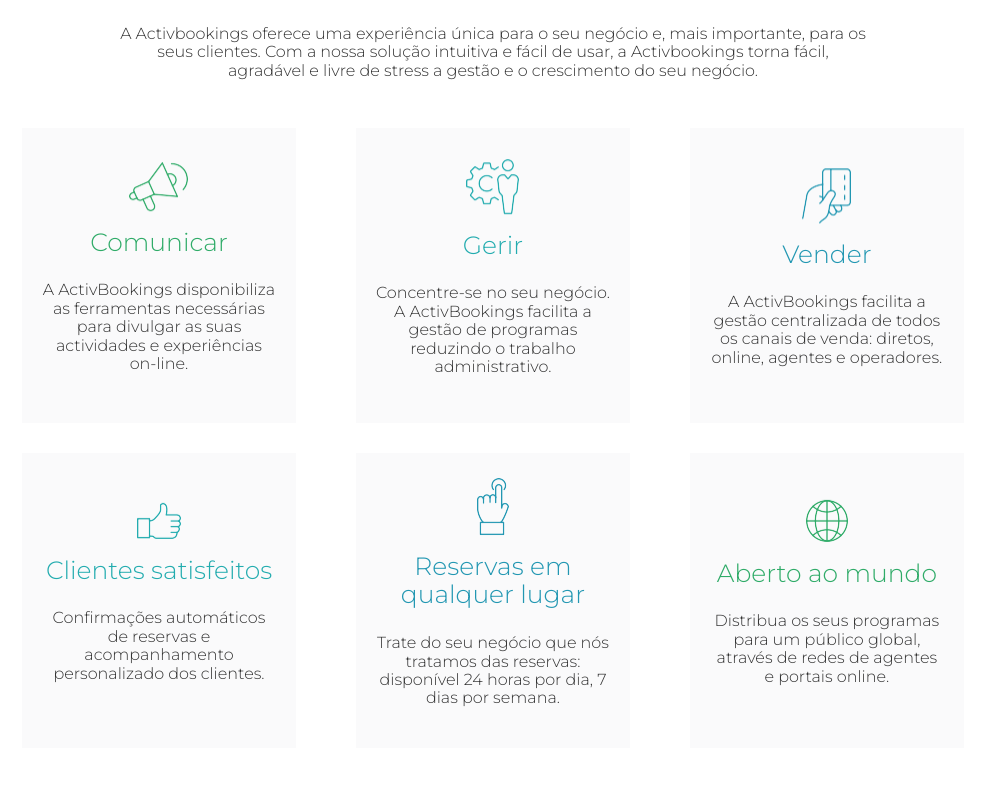
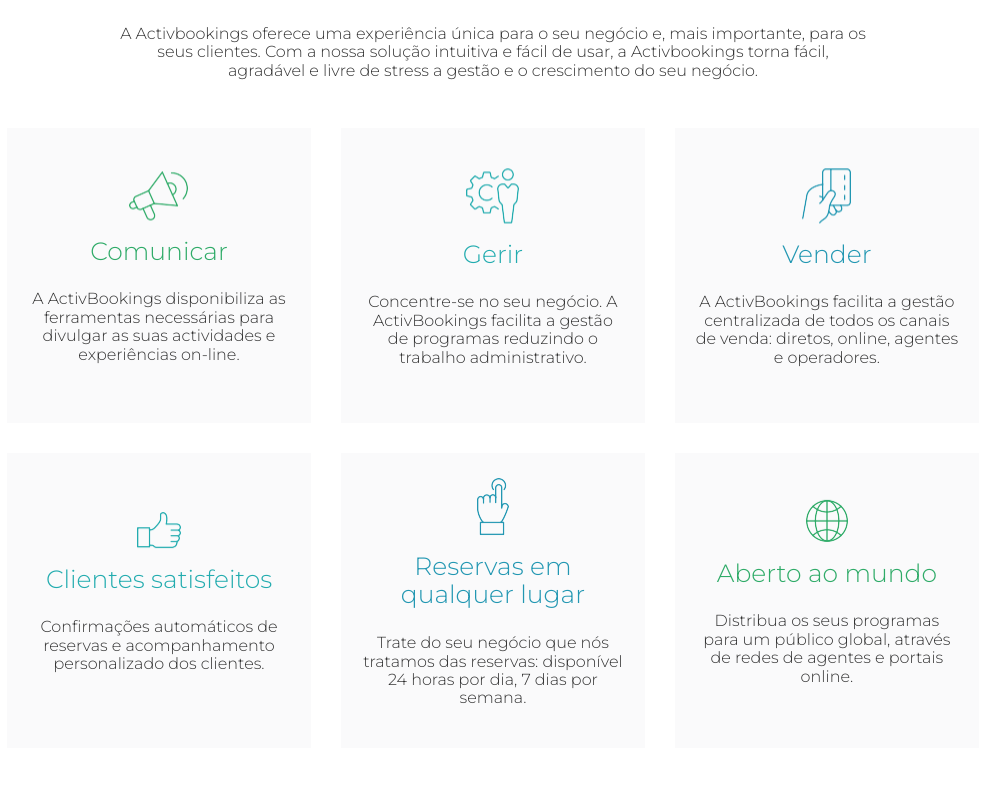
Before and after one commit to zigmmund/ABLanding, a website: page app/index.html in a window 1280 px wide. Shown: the part 880-1680 px from the top of the page, without its empty margins (147-1136 px from the left). Drawn offline with Linux system fonts and the light colour scheme.

Commit message:
Fix typo in sass

```diff
--- a/app/assets/styles/modules/_benefit.css
+++ b/app/assets/styles/modules/_benefit.css
@@ -16,7 +16,7 @@
   &--has-margin-until-medium {
     margin: 0 15px;
 
-    @medium atMedium {
+    @mixin atMedium {
       margin: 0;
     }
   }
--- a/app/temp/styles/styles.css
+++ b/app/temp/styles/styles.css
@@ -907,8 +907,11 @@
 
 .benefit--has-margin-until-medium {
   margin: 0 15px;
+}
 
-  @medium atMedium {
+@media (min-width: 992px) {
+
+  .benefit--has-margin-until-medium {
     margin: 0;
   }
 }
```
Also changed, not shown: docs/index.html (+1 -1 lines), 2 other files.
